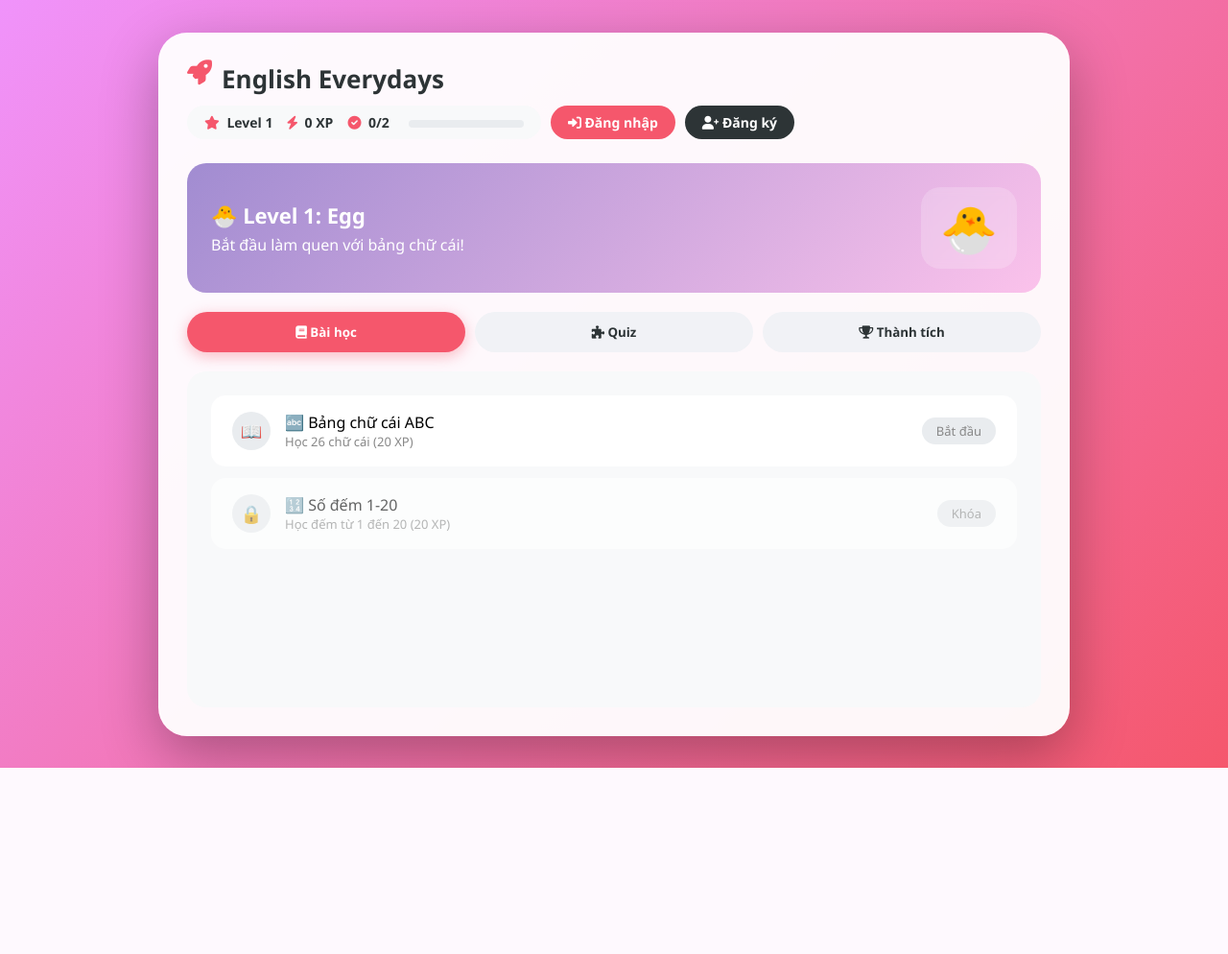
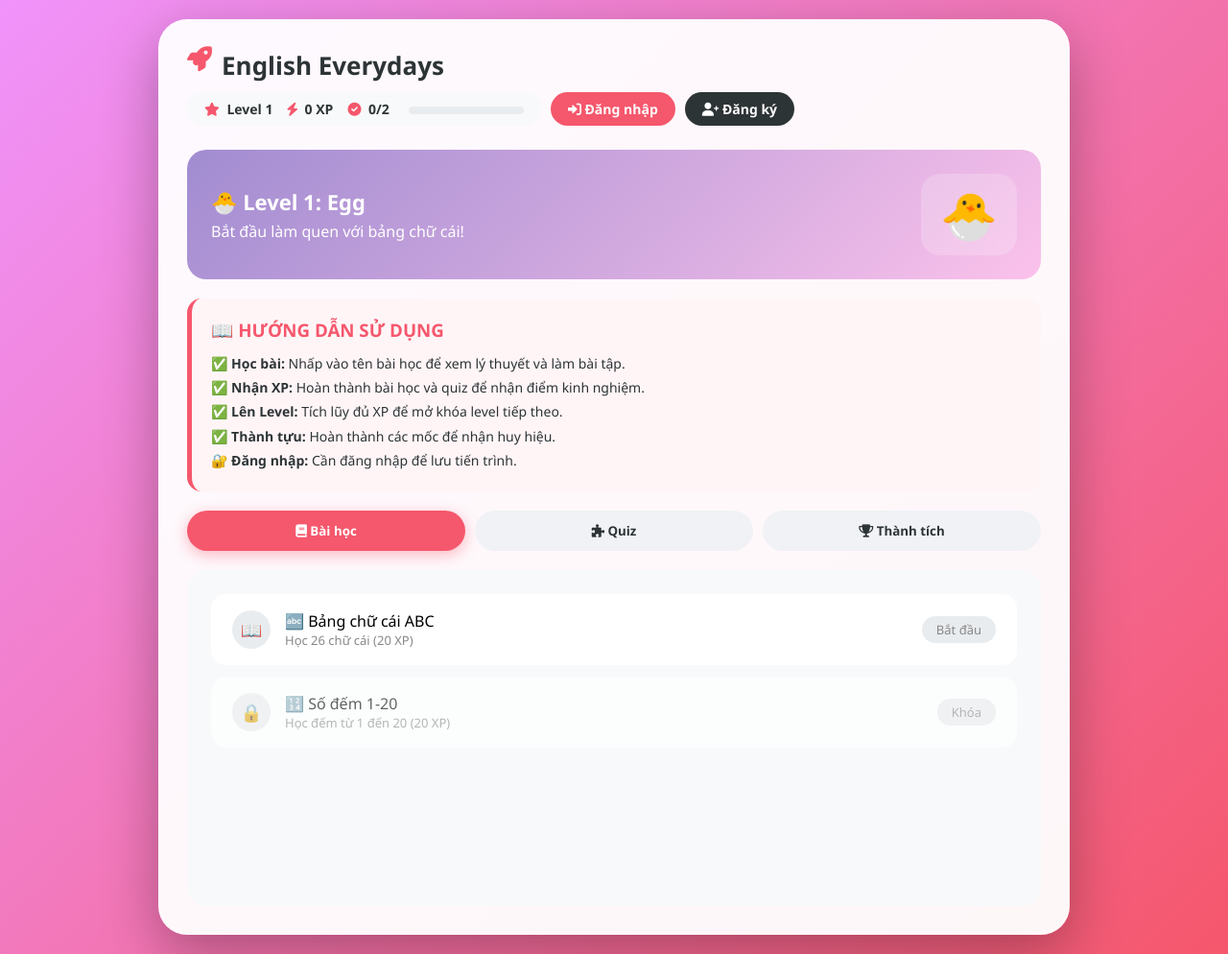
Before and after one commit to cvan3k-dev/English-EveryDays, a Flask app: page / in a window 1280 px wide. Shown: the whole page at 96% size. Before the commit the page ends 800 px from the top, so only its background shows below. Run offline with Flask 3, Linux system fonts and the light colour scheme; data comes from the database, SQL or seed files in the repository.

Commit message:
Update index.html

```diff
--- a/templates/index.html
+++ b/templates/index.html
@@ -6,12 +6,9 @@
     <title>📚 English Everydays - Học Tiếng Anh Mỗi Ngày</title>
     <link rel="stylesheet" href="https://cdnjs.cloudflare.com/ajax/libs/font-awesome/6.0.0-beta3/css/all.min.css">
     <style>
-        /* ===== RESET ===== */
         * { margin: 0; padding: 0; box-sizing: border-box; font-family: 'Segoe UI', Tahoma, sans-serif; }
         body { background: linear-gradient(135deg, #f093fb 0%, #f5576c 100%); min-height: 100vh; padding: 20px; display: flex; justify-content: center; align-items: center; }
         .app { max-width: 950px; width: 100%; background: rgba(255,255,255,0.95); border-radius: 30px; padding: 30px; box-shadow: 0 20px 60px rgba(0,0,0,0.3); }
-
-        /* ===== HEADER ===== */
         .header { display: flex; justify-content: space-between; align-items: center; flex-wrap: wrap; gap: 10px; margin-bottom: 25px; }
         .header h1 { font-size: 26px; color: #2d3436; display: flex; align-items: center; gap: 10px; }
         .header h1 i { color: #f5576c; animation: bounce 2s infinite; }
@@ -27,23 +24,18 @@
         .btn-logout { background: #e9ecef; color: #2d3436; }
         .btn-register { background: #2d3436; color: white; }
         .btn-login:hover, .btn-register:hover { transform: scale(1.05); }
-
-        /* ===== LEVEL CARD ===== */
         .level-card { background: linear-gradient(135deg, #a18cd1 0%, #fbc2eb 100%); border-radius: 20px; padding: 25px; color: white; margin-bottom: 20px; display: flex; justify-content: space-between; align-items: center; flex-wrap: wrap; gap: 15px; min-height: 100px; }
         .level-card .level-info h2 { font-size: 22px; margin-bottom: 5px; }
         .level-card .level-badge { font-size: 48px; background: rgba(255,255,255,0.2); padding: 10px 20px; border-radius: 20px; backdrop-filter: blur(5px); }
-
-        /* ===== TABS ===== */
+        .guide-section { background: #fff5f7; border-radius: 15px; padding: 20px; margin: 20px 0; border-left: 5px solid #f5576c; }
+        .guide-section h3 { color: #f5576c; margin-bottom: 10px; }
+        .guide-section ul { list-style: none; padding: 0; font-size: 14px; color: #2d3436; line-height: 1.8; }
         .tabs { display: flex; gap: 10px; margin: 20px 0; flex-wrap: wrap; }
         .tabs button { padding: 12px 25px; border: none; border-radius: 50px; background: #f1f2f6; color: #2d3436; font-weight: 600; cursor: pointer; transition: all 0.3s ease; flex: 1; min-width: 100px; }
         .tabs button.active { background: #f5576c; color: white; box-shadow: 0 4px 15px rgba(245,87,108,0.4); }
         .tabs button:hover { transform: translateY(-2px); }
-
-        /* ===== CONTENT ===== */
         .content { background: #f8f9fa; border-radius: 20px; padding: 25px; min-height: 350px; }
         .hidden { display: none !important; }
-
-        /* ===== LESSON ITEMS ===== */
         .lesson-item { display: flex; justify-content: space-between; align-items: center; padding: 15px 20px; background: white; border-radius: 15px; margin-bottom: 12px; transition: all 0.3s ease; cursor: pointer; border: 2px solid transparent; }
         .lesson-item:hover { border-color: #f5576c; transform: translateX(5px); }
         .lesson-item.completed { border-color: #27ae60; background: #f0fff4; }
@@ -53,8 +45,6 @@
         .lesson-item.completed .lesson-icon { background: #27ae60; color: white; }
         .lesson-item .lesson-status { font-size: 13px; padding: 5px 15px; border-radius: 50px; background: #e9ecef; color: #888; flex-shrink: 0; }
         .lesson-item.completed .lesson-status { background: #27ae60; color: white; }
-
-        /* ===== MODAL ===== */
         .modal-overlay { display: none; position: fixed; top: 0; left: 0; width: 100%; height: 100%; background: rgba(0,0,0,0.6); justify-content: center; align-items: center; z-index: 1000; }
         .modal-overlay.show { display: flex; }
         .modal-box { background: white; padding: 35px; border-radius: 25px; width: 90%; max-width: 700px; max-height: 85vh; overflow-y: auto; animation: slideUp 0.3s ease; }
@@ -65,8 +55,6 @@
         .modal-box .lesson-content { line-height: 1.8; font-size: 15px; margin-bottom: 20px; }
         .modal-box .lesson-content h3 { color: #f5576c; margin-top: 15px; margin-bottom: 8px; }
         .modal-box .lesson-content ul, .modal-box .lesson-content ol { padding-left: 25px; }
-
-        /* ===== EXERCISE ===== */
         .exercise-item { background: #f8f9fa; padding: 15px; border-radius: 15px; margin-bottom: 15px; }
         .exercise-item .question { font-weight: 600; margin-bottom: 10px; }
         .exercise-item .options { display: grid; grid-template-columns: 1fr 1fr; gap: 8px; }
@@ -77,10 +65,6 @@
         .exercise-item .options button:disabled { cursor: not-allowed; opacity: 0.7; }
         .exercise-item .explanation { margin-top: 10px; padding: 10px; background: #e9ecef; border-radius: 8px; display: none; }
         .exercise-item .explanation.show { display: block; }
-
-        /* ===== RESPONSIVE ===== */
-        @media (max-width: 650px) { .app { padding: 15px; } .header { flex-direction: column; text-align: center; } .user-stats { justify-content: center; } .level-card { flex-direction: column; text-align: center; } .exercise-item .options { grid-template-columns: 1fr; } .tabs button { font-size: 12px; padding: 10px; } }
-
         .btn-primary { background: #f5576c; color: white; border: none; padding: 12px 30px; border-radius: 50px; font-weight: 600; cursor: pointer; transition: all 0.3s ease; font-size: 16px; }
         .btn-primary:hover { transform: translateY(-2px); box-shadow: 0 4px 20px rgba(245,87,108,0.4); }
         .btn-success { background: #27ae60; color: white; border: none; padding: 12px 30px; border-radius: 50px; font-weight: 600; cursor: pointer; }
@@ -88,6 +72,7 @@
         .text-center { text-align: center; }
         .toast { position: fixed; bottom: 30px; left: 50%; transform: translateX(-50%); background: #2d3436; color: white; padding: 15px 30px; border-radius: 50px; font-weight: 600; box-shadow: 0 10px 30px rgba(0,0,0,0.3); z-index: 9999; animation: toastSlideUp 0.5s ease; max-width: 90%; text-align: center; }
         @keyframes toastSlideUp { from { transform: translateX(-50%) translateY(50px); opacity: 0; } to { transform: translateX(-50%) translateY(0); opacity: 1; } }
+        @media (max-width: 650px) { .app { padding: 15px; } .header { flex-direction: column; text-align: center; } .user-stats { justify-content: center; } .level-card { flex-direction: column; text-align: center; } .exercise-item .options { grid-template-columns: 1fr; } .tabs button { font-size: 12px; padding: 10px; } }
     </style>
 </head>
 <body>
@@ -120,6 +105,18 @@
                 <p id="levelDesc">Bắt đầu làm quen với bảng chữ cái!</p>
             </div>
             <div class="level-badge" id="levelEmoji">🐣</div>
+        </div>
+
+        <!-- HƯỚNG DẪN SỬ DỤNG -->
+        <div class="guide-section">
+            <h3>📖 HƯỚNG DẪN SỬ DỤNG</h3>
+            <ul>
+                <li>✅ <strong>Học bài:</strong> Nhấp vào tên bài học để xem lý thuyết và làm bài tập.</li>
+                <li>✅ <strong>Nhận XP:</strong> Hoàn thành bài học và quiz để nhận điểm kinh nghiệm.</li>
+                <li>✅ <strong>Lên Level:</strong> Tích lũy đủ XP để mở khóa level tiếp theo.</li>
+                <li>✅ <strong>Thành tựu:</strong> Hoàn thành các mốc để nhận huy hiệu.</li>
+                <li>🔐 <strong>Đăng nhập:</strong> Cần đăng nhập để lưu tiến trình.</li>
+            </ul>
         </div>
 
         <!-- TABS -->
@@ -182,11 +179,12 @@
             isLoggedIn: false,
             levels: [],
             lessons: {},
+            quizzes: {},
             currentLessonId: null
         };
 
         // ============================================================
-        // API HELPER (ĐÃ SỬA LỖI)
+        // API HELPER
         // ============================================================
         async function apiCall(url, method = 'GET', body = null) {
             try {
@@ -452,9 +450,7 @@
                 const lesson = await apiCall(`/api/lessons/detail/${lessonId}`);
                 document.getElementById('modalLessonTitle').textContent = lesson.name;
                 document.getElementById('modalLessonContent').innerHTML = lesson.content;
-
                 await loadExercises(lessonId);
-
                 document.getElementById('lessonModal').classList.add('show');
             } catch (err) {
                 showToast('❌ Lỗi tải bài học: ' + err.message);
@@ -475,7 +471,6 @@
                     container.innerHTML = '<div class="text-center" style="padding: 15px; color: #888;">📝 Chưa có bài tập cho bài học này.</div>';
                     return;
                 }
-
                 let html = '<h3>📝 Bài tập</h3>';
                 for (const ex of exercises) {
                     html += `
@@ -539,7 +534,6 @@
                 openLoginModal();
                 return;
             }
-
             try {
                 const data = await apiCall('/api/progress/lesson', 'POST', {
                     lesson_id: state.currentLessonId
@@ -652,22 +646,35 @@
         function renderAchievements() {
             const container = document.getElementById('achievementList');
             const achievements = [
-                { id: 'ach_1', name: 'Người mới bắt đầu', icon: '🌱', desc: 'Hoàn thành Level 1' },
-                { id: 'ach_2', name: 'Chú gà con', icon: '🐥', desc: 'Hoàn thành Level 2' },
-                { id: 'ach_3', name: 'Chú vẹt thông thái', icon: '🦜', desc: 'Hoàn thành Level 3' },
-                { id: 'ach_4', name: 'Cá heo thông minh', icon: '🐬', desc: 'Hoàn thành Level 4' },
-                { id: 'ach_5', name: 'Sư tử tự tin', icon: '🦁', desc: 'Hoàn thành Level 5' },
-                { id: 'ach_6', name: 'Đại bàng chiến thắng', icon: '🦅', desc: 'Hoàn thành Level 6' },
-                { id: 'ach_7', name: 'Người học siêng năng', icon: '📚', desc: 'Hoàn thành 20 bài học' },
+                { id: 'ach_1', name: '🌱 Người mới bắt đầu', icon: '🌱', desc: 'Hoàn thành Level 1' },
+                { id: 'ach_2', name: '🐥 Chú gà con', icon: '🐥', desc: 'Hoàn thành Level 2' },
+                { id: 'ach_3', name: '🦜 Chú vẹt thông thái', icon: '🦜', desc: 'Hoàn thành Level 3' },
+                { id: 'ach_4', name: '🐬 Cá heo thông minh', icon: '🐬', desc: 'Hoàn thành Level 4' },
+                { id: 'ach_5', name: '🦁 Sư tử tự tin', icon: '🦁', desc: 'Hoàn thành Level 5' },
+                { id: 'ach_6', name: '🦅 Đại bàng chiến thắng', icon: '🦅', desc: 'Hoàn thành Level 6' },
+                { id: 'ach_7', name: '📚 Người học siêng năng', icon: '📚', desc: 'Hoàn thành 20 bài học' },
             ];
 
-            let html = '<div style="display:grid;grid-template-columns:repeat(auto-fill,minmax(140px,1fr));gap:15px;">';
+            // Hướng dẫn cách nhận thành tựu
+            let html = `
+                <div style="background: #fff5f7; border-radius: 15px; padding: 20px; margin-bottom: 20px; border-left: 5px solid #f5576c;">
+                    <h3 style="color: #f5576c; margin-bottom: 10px;">🏆 CÁCH NHẬN THÀNH TỰU</h3>
+                    <ul style="list-style: none; padding: 0; font-size: 14px; color: #2d3436; line-height: 1.8;">
+                        <li>✅ Hoàn thành tất cả bài học trong 1 Level → Nhận huy hiệu Level đó</li>
+                        <li>✅ Hoàn thành 20 bài học bất kỳ → Nhận huy hiệu "Người học siêng năng"</li>
+                        <li>💡 Mỗi huy hiệu sẽ được đánh dấu khi bạn đạt đủ điều kiện</li>
+                    </ul>
+                </div>
+                <div style="display:grid;grid-template-columns:repeat(auto-fill,minmax(140px,1fr));gap:15px;">
+            `;
+
             for (const ach of achievements) {
                 const unlocked = state.achievements.includes(ach.id);
                 html += `
                     <div class="achievement-item" style="background:white;border-radius:15px;padding:20px;text-align:center;border:2px solid ${unlocked ? '#f5576c' : '#e9ecef'};${unlocked ? 'background:#fff5f7;' : 'opacity:0.5;filter:grayscale(1);'}">
                         <div style="font-size:36px;margin-bottom:8px;">${ach.icon}</div>
                         <div style="font-weight:600;font-size:13px;color:#2d3436;">${ach.name}</div>
+                        <div style="font-size:11px;color:#888;margin-top:5px;">${ach.desc}</div>
                         <div style="font-size:11px;color:#888;margin-top:5px;">${unlocked ? '✅ Đã mở' : '🔒 Khóa'}</div>
                     </div>
                 `;
@@ -721,7 +728,6 @@
             renderAll();
         }
 
-        // Đóng modal khi click bên ngoài
         document.addEventListener('click', (e) => {
             if (e.target.classList.contains('modal-overlay')) {
                 e.target.classList.remove('show');
```
